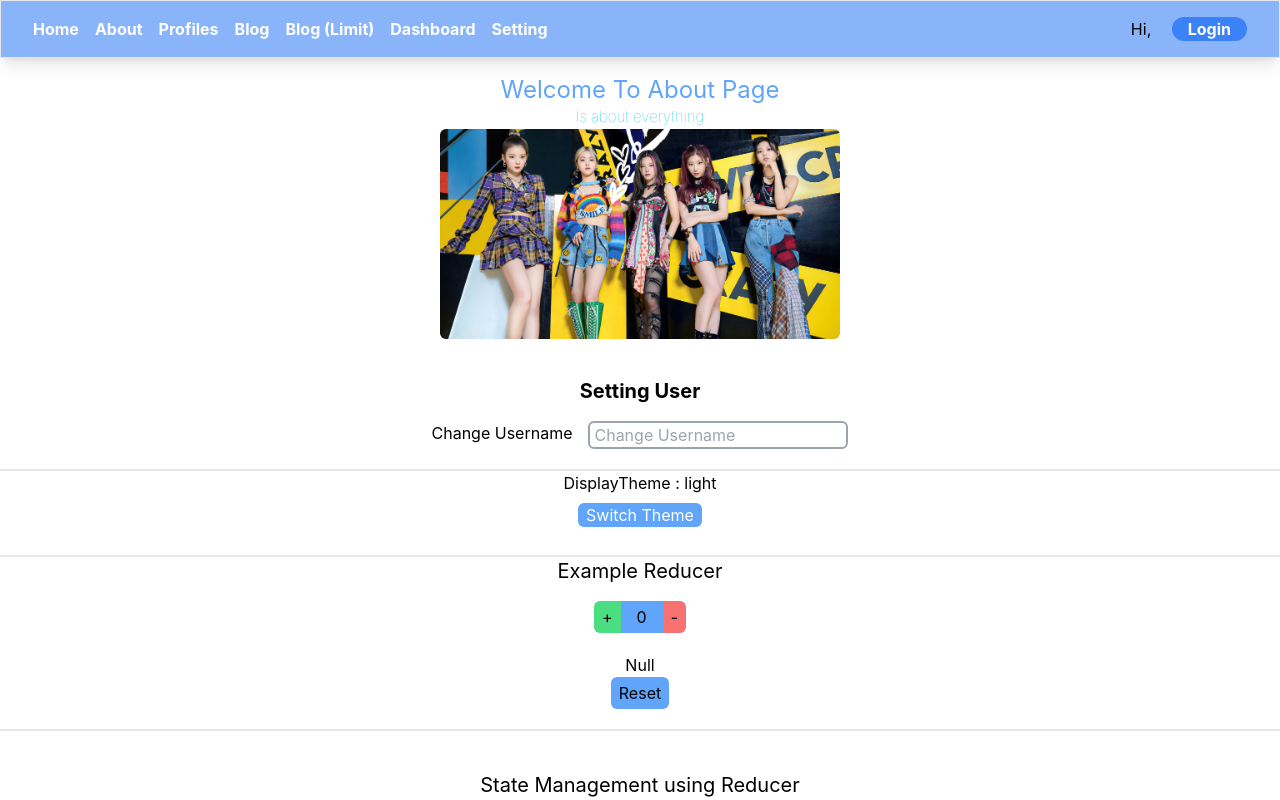
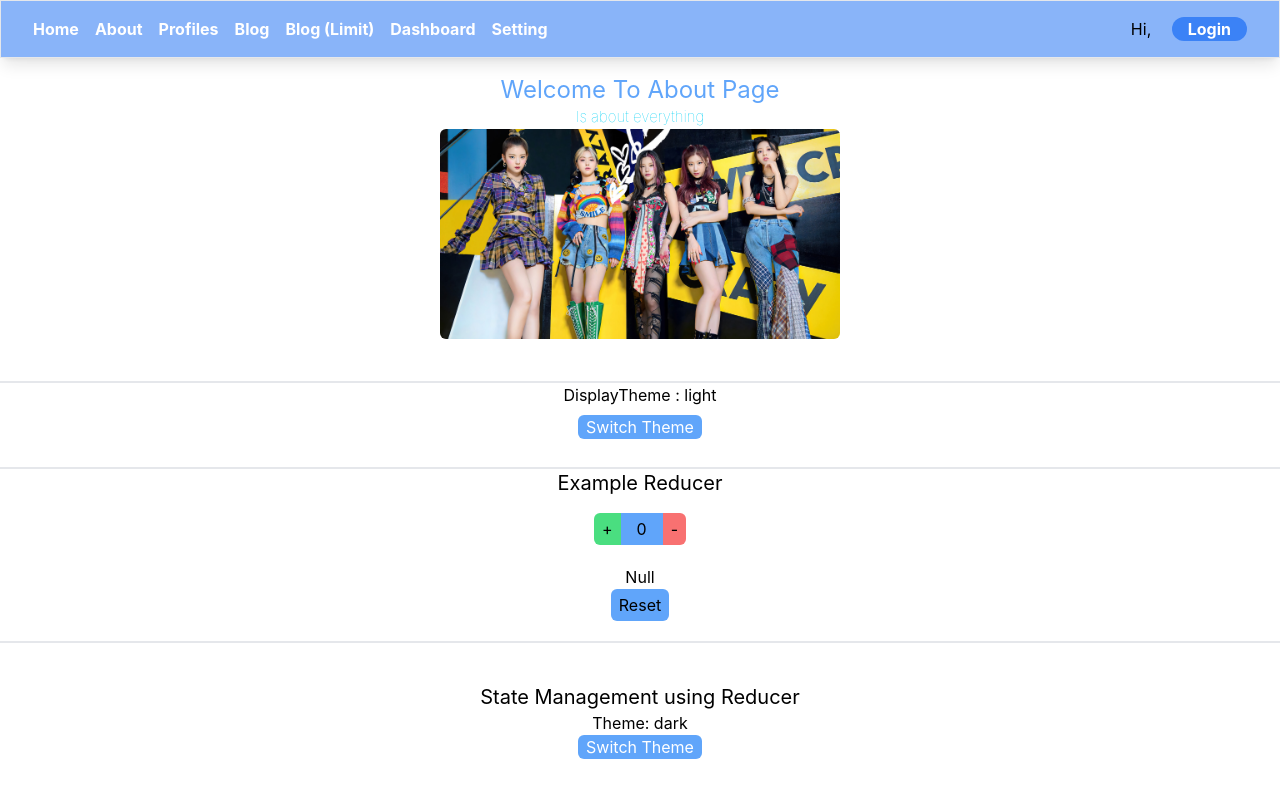
Before and after one commit to adityahimaone/FE-Learning-NextJS, a Next.js app: page /about in a window 1280 px wide. Shown: the top 800 px of the page. Built offline with nearby package versions, Linux system fonts and the light colour scheme; no server answers.

Commit message:
commented setting cause err

```diff
--- a/pages/about.jsx
+++ b/pages/about.jsx
@@ -1,7 +1,7 @@
 import Image from "next/image";
 import styles from "@/styles/About.module.css";
 import Layout from "@/layouts/mainLayout";
-import Setting from "@/components/Setting";
+// import Setting from "@/components/Setting";
 import DisplayTheme from "@/components/DisplayTheme";
 import TryReducer from "@/components/TryReducer";
 import ReducerState from "@/components/ReducerState";
@@ -21,7 +21,7 @@ export default function About() {
           alt="about"
         />
       </div>
-      <Setting />
+      {/* <Setting /> */}
       <DisplayTheme />
       <TryReducer />
       <ReducerState />
```
